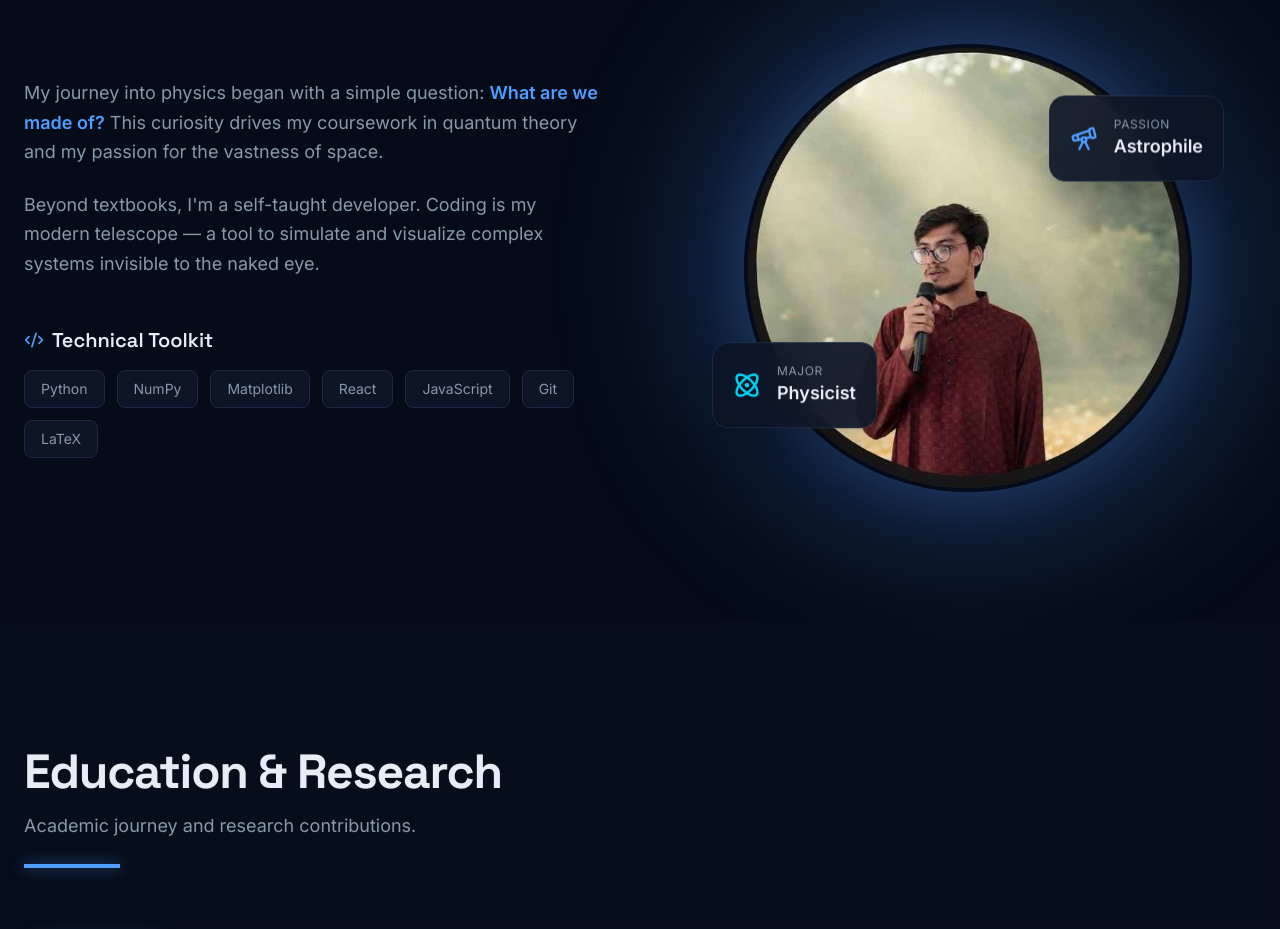
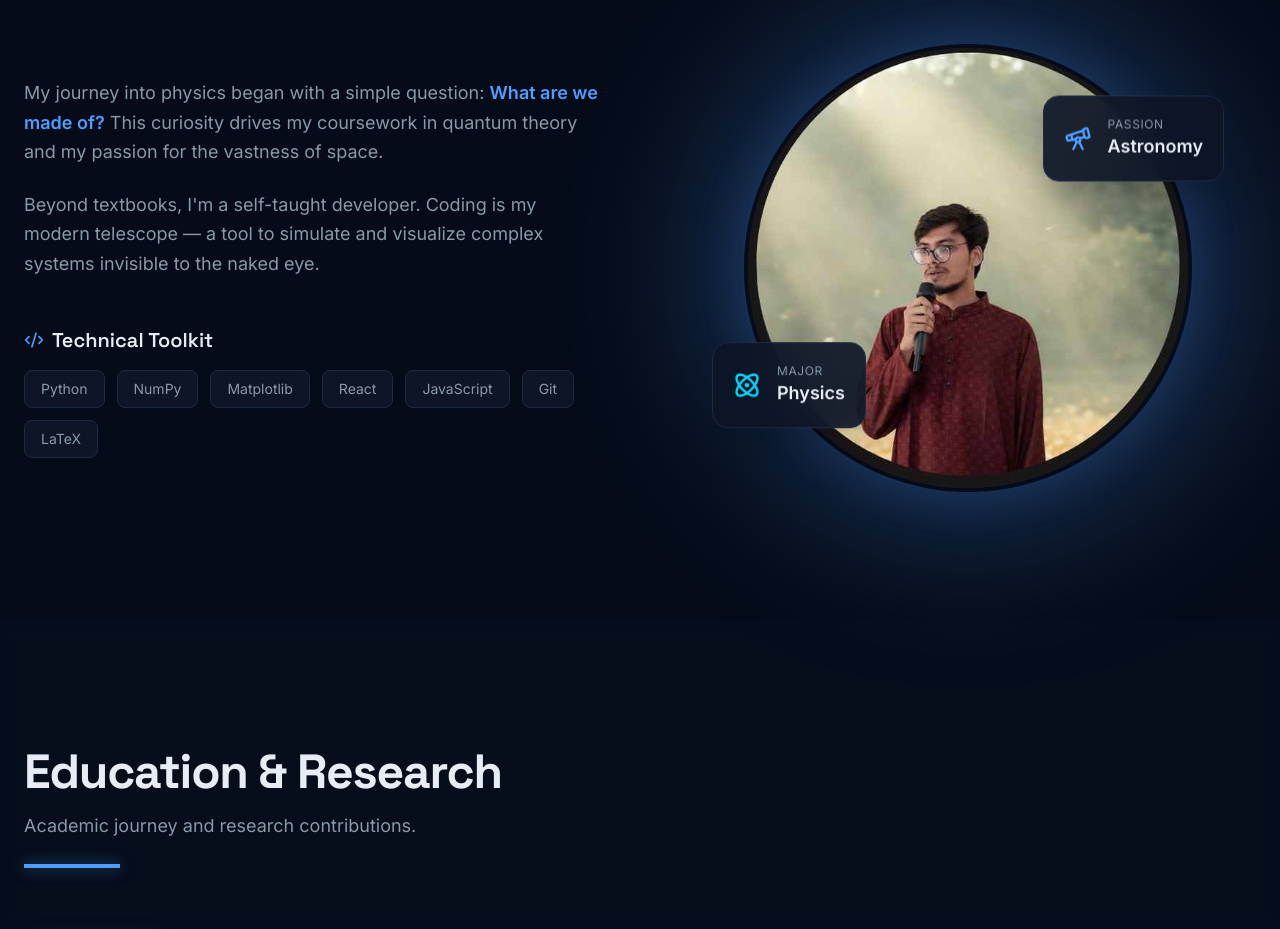
Before and after one commit to AL1N3WAJ/portfolio, a React (Vite) app: page / in a window 1280 px wide. Shown: the part 1040-1969 px from the top of the page. Built offline with nearby package versions, Linux system fonts and the light colour scheme.

Commit message:
Update passion and major descriptions in App.jsx

```diff
--- a/src/App.jsx
+++ b/src/App.jsx
@@ -175,11 +175,11 @@ export default function App() {
                 <img src={SITE_CONFIG.profileImage} alt="Profile" className="relative w-full h-full object-cover rounded-full border-4 border-space-void shadow-[0_0_50px_rgba(79,158,255,0.15)]" />
                 <motion.div animate={{ y: [0, -15, 0] }} transition={{ duration: 5, repeat: Infinity, ease: 'easeInOut' }} className="absolute -right-8 top-16 bg-space-surface/90 backdrop-blur-xl p-5 rounded-2xl border border-space-border shadow-2xl flex items-center gap-4">
                   <Telescope size={28} className="text-nebula-blue" />
-                  <div><div className="text-xs text-dust-grey uppercase tracking-wider">Passion</div><div className="font-bold text-star-white text-lg">Astrophile</div></div>
+                  <div><div className="text-xs text-dust-grey uppercase tracking-wider">Passion</div><div className="font-bold text-star-white text-lg">Astronomy</div></div>
                 </motion.div>
                 <motion.div animate={{ y: [0, 15, 0] }} transition={{ duration: 6, repeat: Infinity, ease: 'easeInOut', delay: 1 }} className="absolute -left-8 bottom-16 bg-space-surface/90 backdrop-blur-xl p-5 rounded-2xl border border-space-border shadow-2xl flex items-center gap-4">
                   <Atom size={28} className="text-cyan-400" />
-                  <div><div className="text-xs text-dust-grey uppercase tracking-wider">Major</div><div className="font-bold text-star-white text-lg">Physicist</div></div>
+                  <div><div className="text-xs text-dust-grey uppercase tracking-wider">Major</div><div className="font-bold text-star-white text-lg">Physics</div></div>
                 </motion.div>
               </div>
             </motion.div>
```
